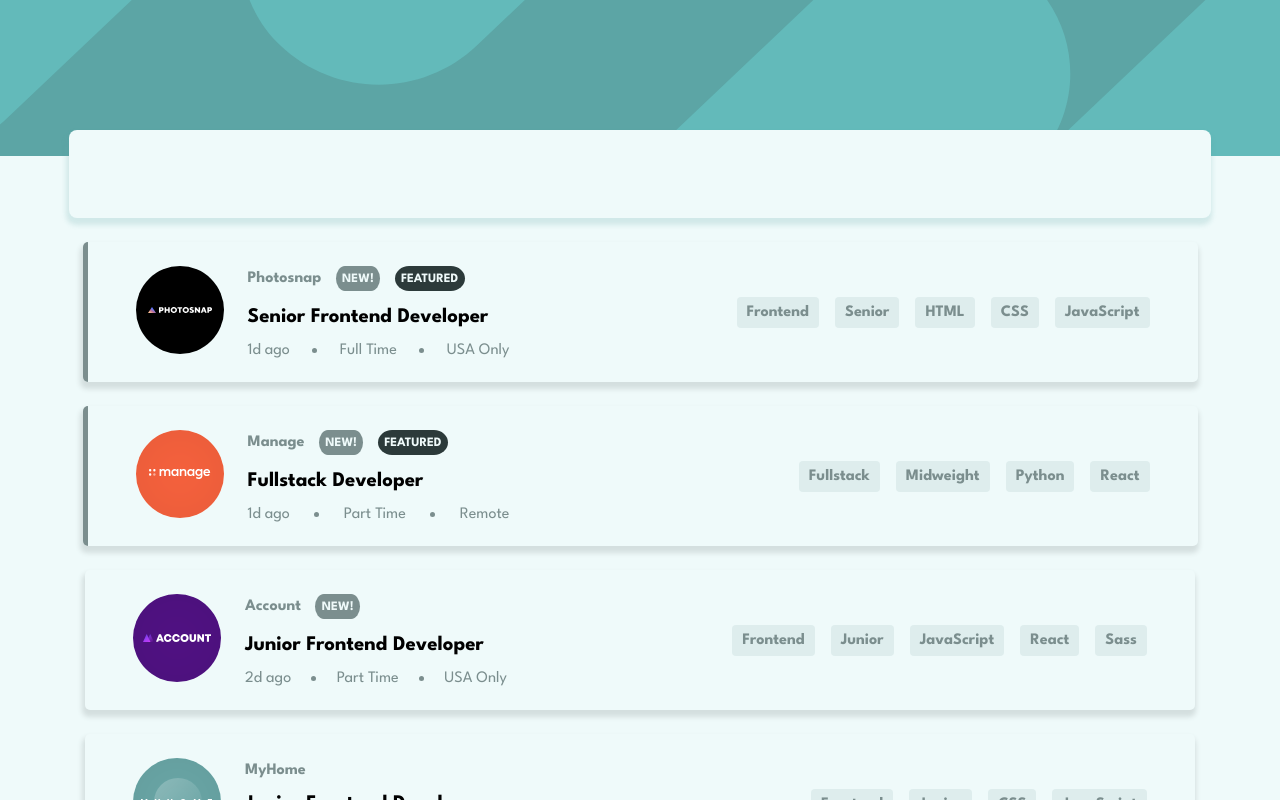
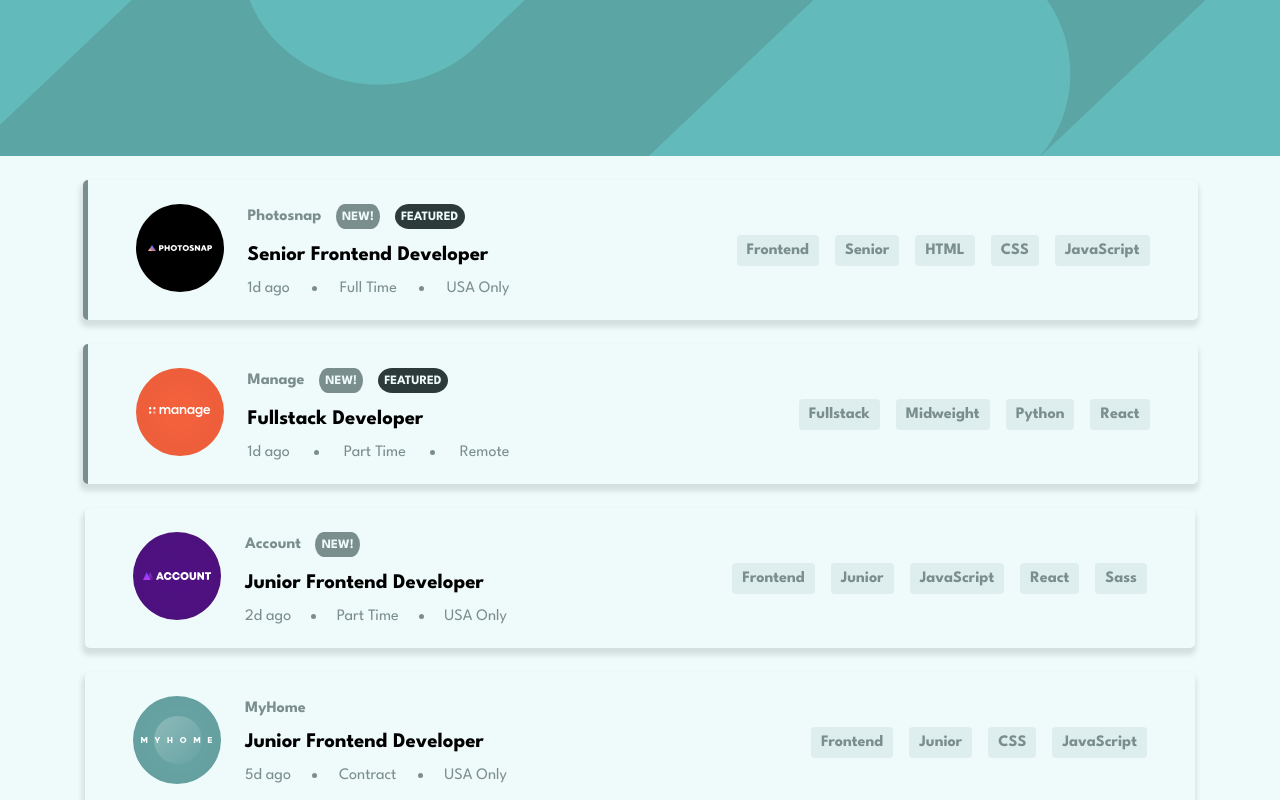
Before and after one commit to Sana-Shabeel/filter-job-listing-ts, a React (Create React App) app: page / in a window 1280 px wide. Shown: the top 800 px of the page. Built offline with nearby package versions, Linux system fonts and the light colour scheme.

Commit message:
show filter bar conditionaly

```diff
--- a/src/App.tsx
+++ b/src/App.tsx
@@ -23,8 +23,6 @@
   };
 
   useEffect(() => {
-    console.log(filter);
-
     const filteredResults = findJob(data, filter);
     console.log(filteredResults);
 
@@ -34,7 +32,7 @@
   return (
     <div className="App">
       <header className="App-header"></header>
-      <Tab filter={filter} />
+      {filter.length > 0 && <Tab filter={filter} setFilter={setFilter} />}
       {filteredData.map((role) => (
         <JobList
           job={role}
```
